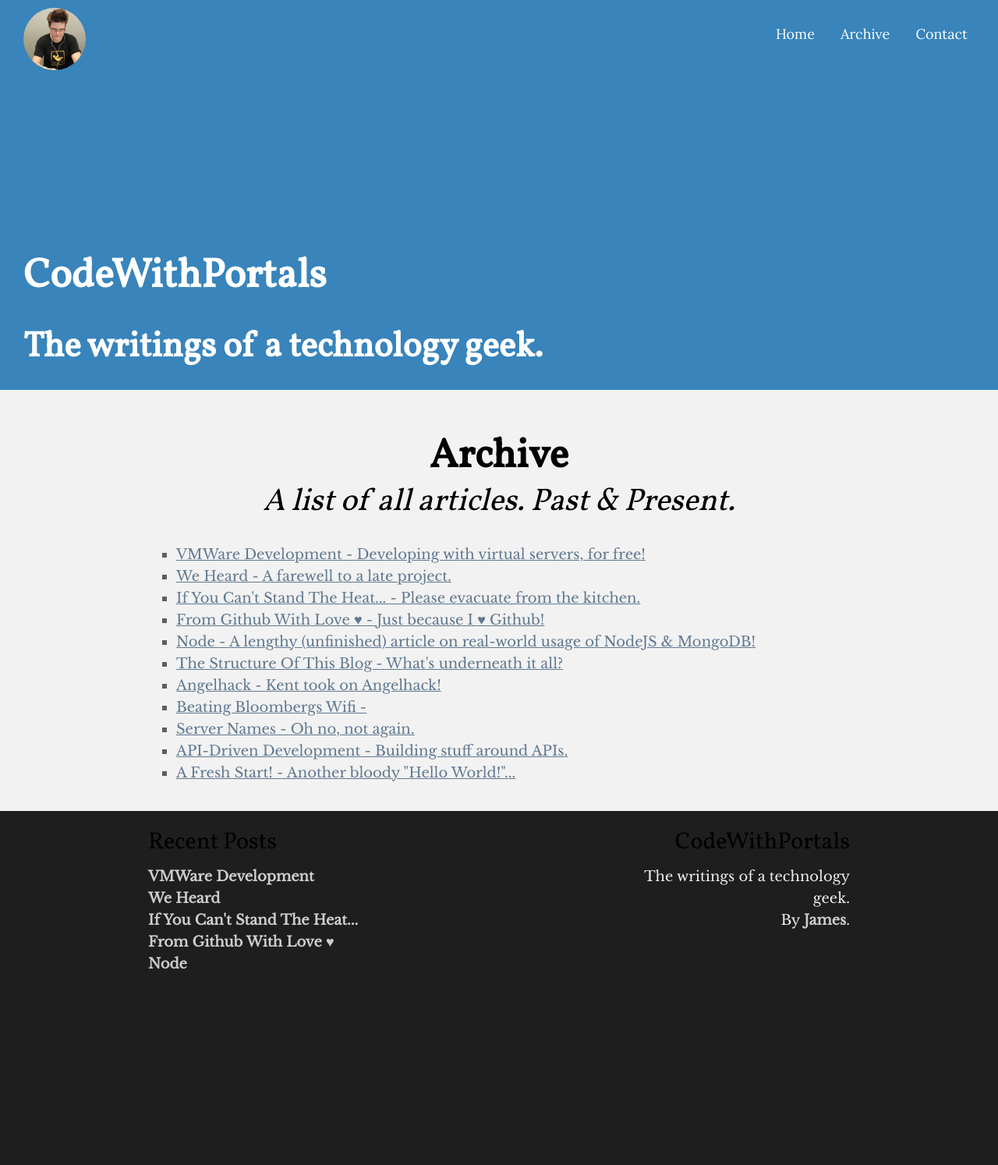
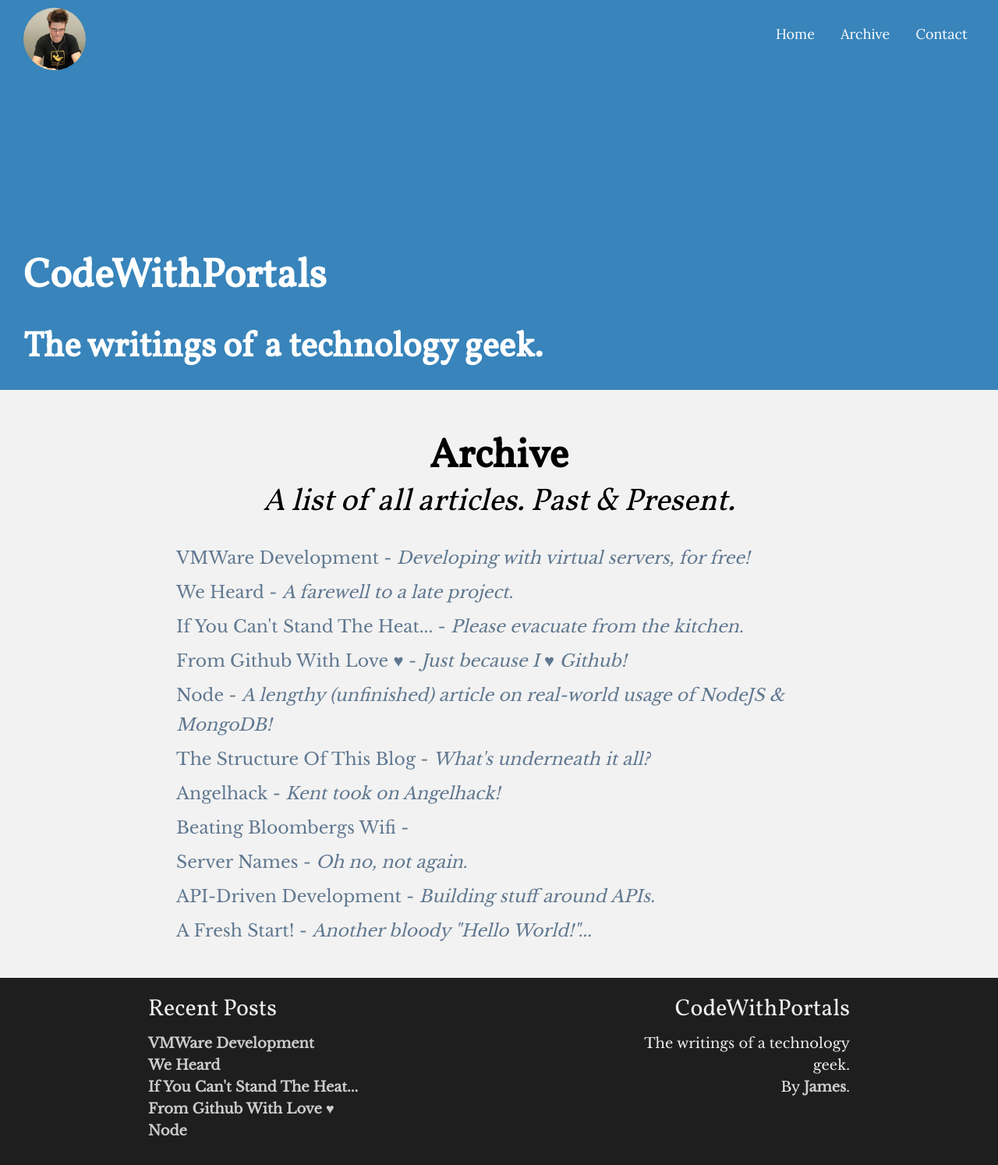
Before and after one commit to paddlesimon/codewithportals, a Jekyll site: the page built from archive.html, in a window 1280 px wide. Shown: the whole page at 78% size. Built offline with Jekyll 4.4.1, drawn with Linux system fonts in a browser that asks for light colours; before the commit the page ends 1280 px from its top, so only the background shows below that.

```diff
--- a/_layouts/post.html
+++ b/_layouts/post.html
@@ -1,13 +1,13 @@
 ---
 layout: default
 ---
-		<header>
+		<header style="background-image:url('{{ page.background }}');">
 			<img src="{{ site.face }}"/>
 			<nav>
 				<ul>
 					<li><a href="/">Home</a></li>
-					<li><a href="/archive">Archive</a></li>
-					<li><a href="/contact">Contact</a></li>
+					<li><a href="/archive.html">Archive</a></li>
+					<li><a href="/contact.html">Contact</a></li>
 				</ul>
 			</nav>
 		</header>
--- /dev/null
+++ b/_layouts/redirect.html
@@ -0,0 +1,6 @@
+<!doctype html>
+<html>
+	<head>
+		<meta http-equiv="refresh" content="0; url={{ page.redirect }}"/>
+	</head>
+</html>
--- a/archive.html
+++ b/archive.html
@@ -11,8 +11,8 @@
 			<nav>
 				<ul>
 					<li><a href="/">Home</a></li>
-					<li><a href="/archive">Archive</a></li>
-					<li><a href="/contact">Contact</a></li>
+					<li><a href="/archive.html">Archive</a></li>
+					<li><a href="/contact.html">Contact</a></li>
 				</ul>
 			</nav>
 		</header>
@@ -24,9 +24,9 @@
 					<h2>A list of all articles. Past &amp; Present.</h2>
 				</section>
 
-				<ul>
+				<ul class="unstyled archive">
 					{% for post in site.posts %}
-					<li><a href="{{ post.permalink }}">{{ post.title }} - <em>{{ post.tagline }}</em></a></li>
+					<li><a href="{{ post.url }}">{{ post.title }} - <em>{{ post.tagline }}</em></a></li>
 					{% endfor %}
 				</ul>
 			</div>
--- a/assets/style.css
+++ b/assets/style.css
@@ -1,5 +1,5 @@
 
+	@import url('stylesheets/reset.css');
 	@import url('http://fonts.googleapis.com/css?family=Arvo|Lora|Libre+Baskerville|Vollkorn');
-	@import url('stylesheets/reset.css');
 	@import url('stylesheets/layout.css');
 	@import url('stylesheets/style.css');
--- a/assets/stylesheets/style.css
+++ b/assets/stylesheets/style.css
@@ -47,6 +47,14 @@
 			line-height: 32px;
 		}
 
+	strong {
+		font-weight: bold;
+	}
+
+	em {
+		font-style: italic;
+	}
+
 	header {
 		background: #3884bb no-repeat center center fixed;
 		-webkit-background-size: cover;
@@ -77,7 +85,8 @@
 				line-height: 48px;
 			}
 
-		header nav ul li a {
+		header nav ul li a,
+		header nav ul li a:visited {
 			color: #fff;
 			font-family: 'Lora', sans-serif;
 			padding: 1em 0.5em;
@@ -158,11 +167,30 @@
 			list-style: square;
 		}
 
+			section.content ul.unstyled {
+				list-style: none;
+			}
+
+			section.content ul.archive {
+
+			}
+
+				section.content ul.archive li {
+					font-size: 22px;
+					line-height: 38px;
+					margin: 3px 0 6px 0;
+				}
+
+					section.content ul.archive li a {
+						text-decoration: none;
+					}
+
 	footer {
 		color: #eee;
 	}
 
 		footer h4 {
+			color: #eee;
 			margin: 10px 0 10px 0;
 		}
 
@@ -180,7 +208,7 @@
 			text-decoration: none;
 		}
 
-			footer a:hover {
+			footer a:hover, footer a:visited {
 				color: #cdcdcd;
 				text-decoration: underline;
 			}
--- a/index.html
+++ b/index.html
@@ -2,7 +2,7 @@
 layout: default
 ---
 		{% assign post = site.posts.first %}
-		<header>
+		<header style="background-image: url('{{ post.background }}');">
 			<img src="{{ site.face }}"/>
 			<div class="hero">
 				<h1>{{ site.title }}</h1>
@@ -11,8 +11,8 @@
 			<nav>
 				<ul>
 					<li><a href="/">Home</a></li>
-					<li><a href="/archive">Archive</a></li>
-					<li><a href="/contact">Contact</a></li>
+					<li><a href="/archive.html">Archive</a></li>
+					<li><a href="/contact.html">Contact</a></li>
 				</ul>
 			</nav>
 		</header>
```
